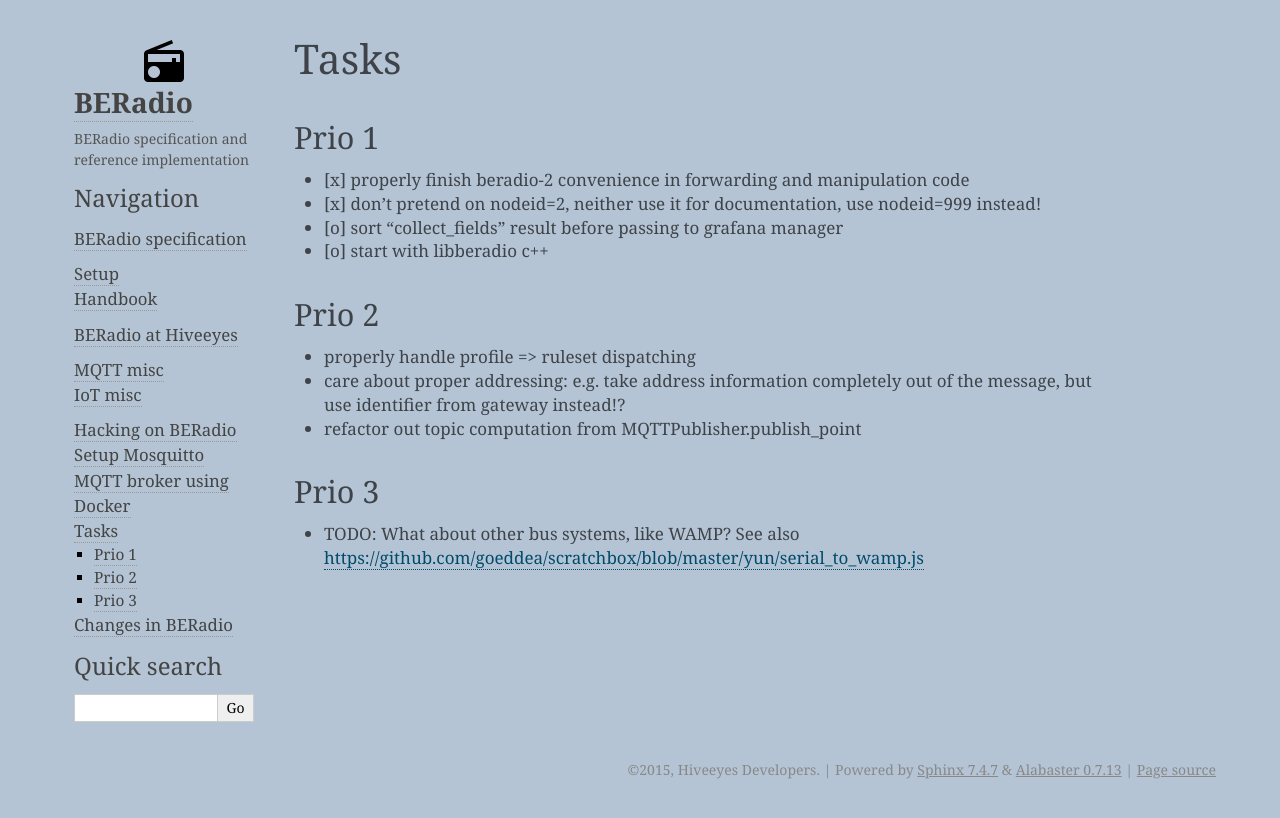
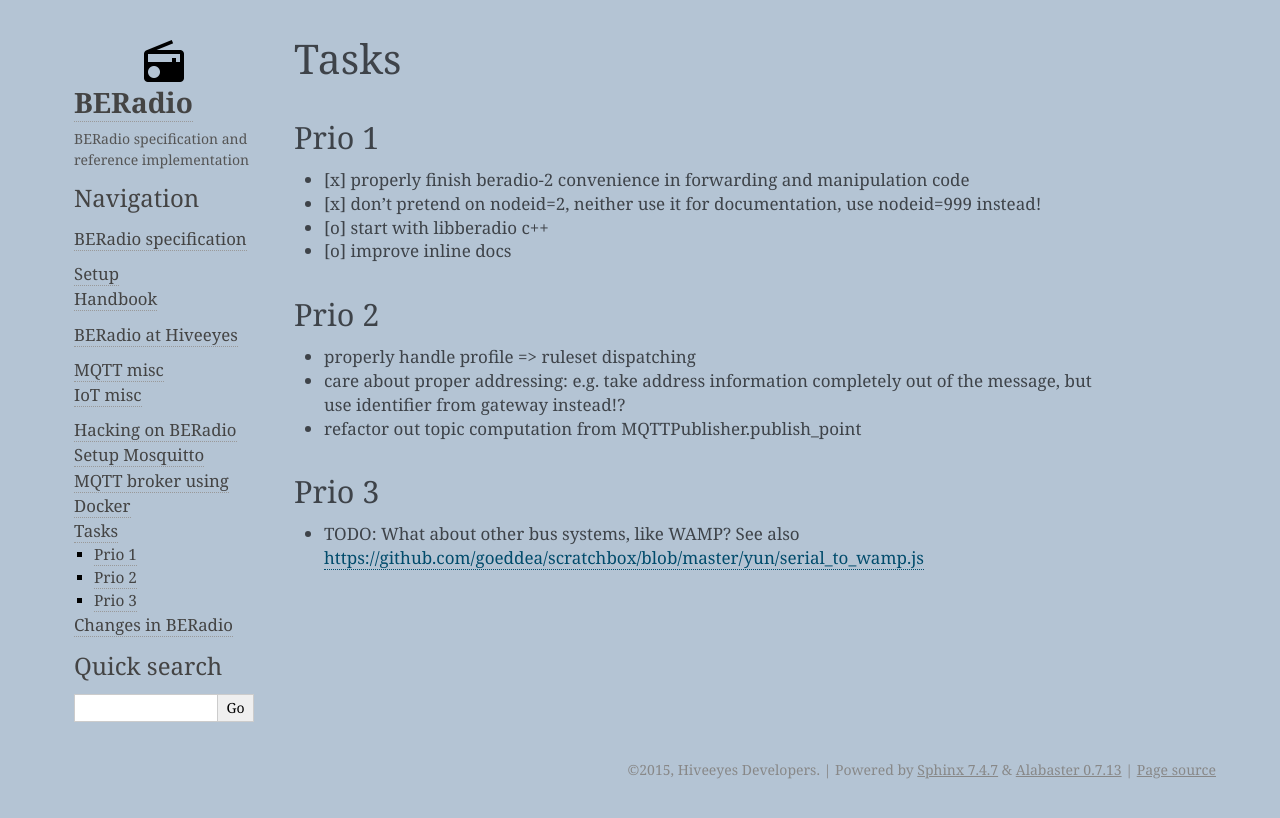
Before and after one commit to hiveeyes/beradio, a Sphinx documentation site: the page built from doc/source/tasks.rst, in a window 1280 px wide. Shown: the top 818 px of the page. Built offline with Sphinx 7.4.7, drawn with Linux system fonts in a browser that asks for light colours.

Commit message:
update tasks.rst

```diff
--- a/doc/source/tasks.rst
+++ b/doc/source/tasks.rst
@@ -8,8 +8,8 @@
 ------
 - [x] properly finish beradio-2 convenience in forwarding and manipulation code
 - [x] don't pretend on nodeid=2, neither use it for documentation, use nodeid=999 instead!
-- [o] sort "collect_fields" result before passing to grafana manager
 - [o] start with libberadio c++
+- [o] improve inline docs
 
 Prio 2
 ------
```
